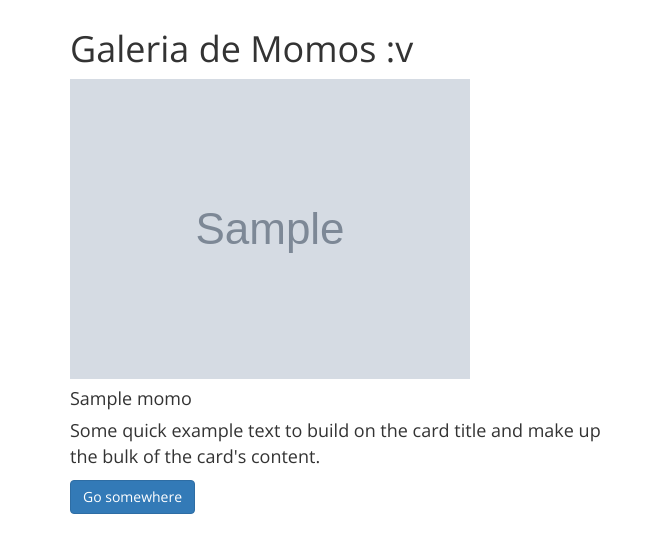
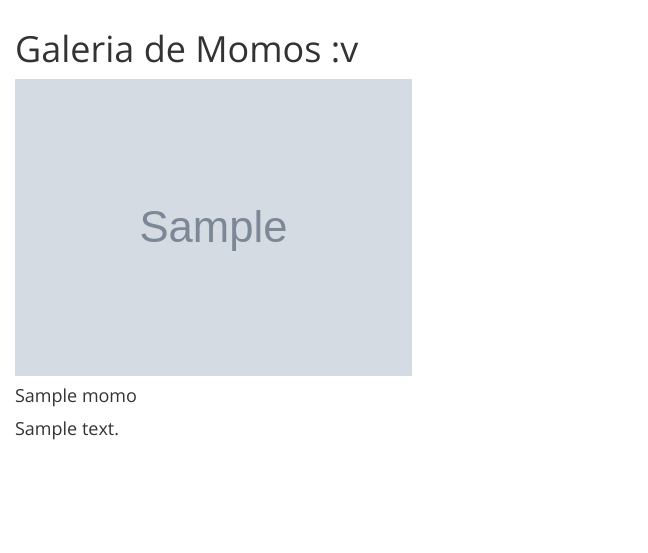
Before and after one commit to Elhyoz/give-me-momos, a Django app: page /momos/ in a window 1280 px wide. Shown: the part 51-604 px from the top of the page, without its empty margins (0-648 px from the left). Run offline with Django 3.2, Linux system fonts and the light colour scheme; tables that the repository leaves empty hold one stand-in row (values such as "Sample post"); grey boxes marked "Sample" are stand-in pictures; some libraries are stand-ins or nearby versions.

Commit message:
Reparada la galeria de momos. ya se muestra la descripcion

```diff
--- a/blog/models.py
+++ b/blog/models.py
@@ -4,4 +4,4 @@ from django.db import models
 class Momo(models.Model):
     name = models.CharField(max_length=80, default='')
     description = models.CharField(max_length=150, default='')
-    image = models.ImageField(blank=False, upload_to='', default='')
+    image = models.ImageField(blank=False, upload_to='media/momos', default='')
--- a/momos/settings.py
+++ b/momos/settings.py
@@ -110,5 +110,5 @@ STATICFILES_DIRS = [
 
 # https://docs.djangoproject.com/en/1.10/howto/static-files/
 STATIC_URL = '/static/'
-MEDIA_URL = 'media/'
-MEDIA_ROOT = 'media/'
+MEDIA_URL = '/media/'
+MEDIA_ROOT = ''
--- a/static/css/styles.css
+++ b/static/css/styles.css
@@ -3,8 +3,13 @@ body {
     font-family: 'Open Sans', sans-serif;
 }
 
-.container {
+.container-fluid {
 	margin-top: 6rem;
+}
+
+.img-momo {
+	height: auto;
+	width: 100%;
 }
 
 .nav-title {
--- a/templates/momos/momos.html
+++ b/templates/momos/momos.html
@@ -1,18 +1,17 @@
 {% extends 'base.html' %}
 {% load static %}
 {% block content %}
-<div class="container">
+<div class="container-fluid">
 	<h1>Galeria de Momos :v </h1>
 
 	<div class="row">
 		{% for momo in momos %}
-		<div class="col-xs-12 col-lg-6">
+		<div class="col-xs-12 col-md-6 col-lg-4 col-xl-3">
 			<div class="card">
-				<img class="card-img-top" src="{{ momo.image.url }}" alt="Card image cap">
+				<img class="card-img-top img-momo" src="{{ momo.image.url }}" alt="Card image cap">
 				<div class="card-block">
 					<h4 class="card-title">{{ momo.name }}</h4>
-					<p class="card-text">Some quick example text to build on the card title and make up the bulk of the card's content.</p>
-					<a href="#" class="btn btn-primary">Go somewhere</a>
+					<p class="card-text">{{ momo.description }}</p>
 				</div>
 			</div>
 		</div>
```
